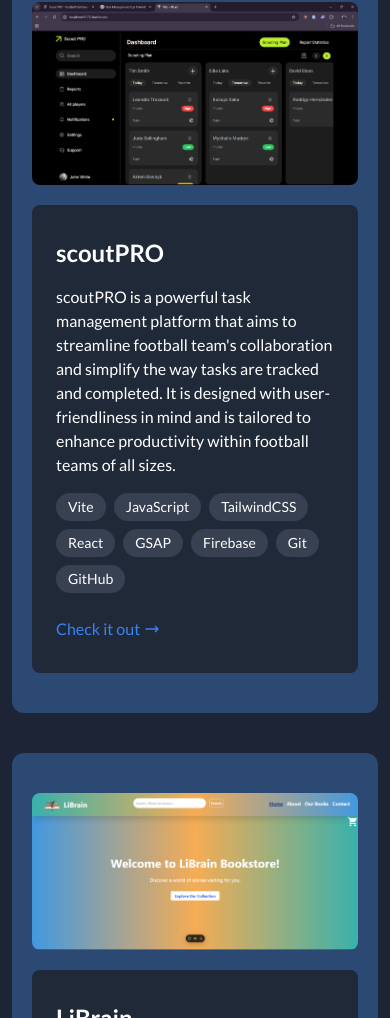
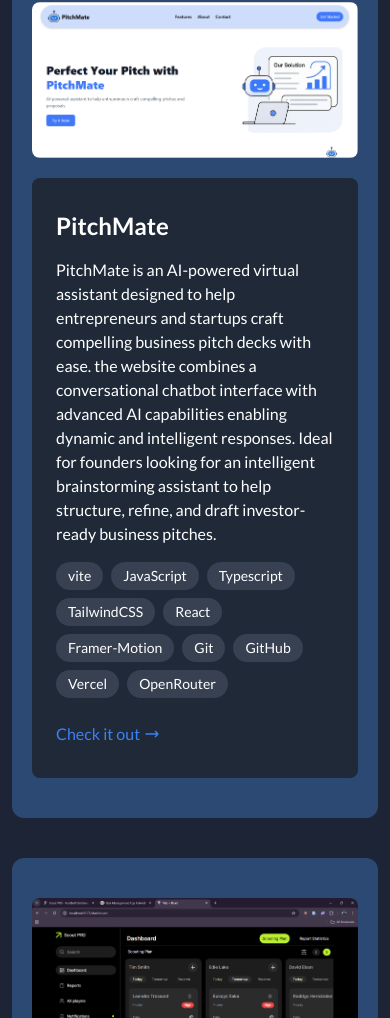
Before and after one commit to Ashes-code/wisdom-portfolio, a React (Vite) app: page / in a window 390 px wide. Shown: the part 6549-7567 px from the top of the page. Built offline with nearby package versions, Linux system fonts and the light colour scheme.

Commit message:
New project PitchMate added

```diff
--- a/src/projects.jsx
+++ b/src/projects.jsx
@@ -4,6 +4,7 @@ import bellefood from "./assets/belle-food.png";
 import librain from "./assets/librain.png";
 import emine from "./assets/e-mine.png";
 import chatroom from "./assets/chatroom.png";
+import pitchbot from "./assets/pitchbot.png";
 
 
 const Projects = () => {
@@ -99,6 +100,82 @@ const Projects = () => {
                 src={chatroom}
                 alt="Project preview"
                 title="Chatroom"
+                className="rounded-lg w-full h-full lg:w-[130rem] lg:h-[20rem] animate-two"
+              />
+            </a>
+          </div>
+        </motion.div>
+
+        <motion.div
+          initial= {{opacity: 0, y: 30}}
+          whileInView={{opacity: 1, y: 0 }}
+          transition={{ duration: 0.8 }}
+          viewport={{ once: true }}
+            className="flex flex-col-reverse lg:flex-row items-center justify-center bg-[#2b4973] py-10 rounded-xl my-10 px-5 project-card">
+          <div className="bg-gray-800 rounded-lg flex flex-col justify-center py-8 px-6 lg:mr-2 animate">
+            <h2 className="text-2xl font-bold mb-4">PitchMate</h2>
+            <motion.p initial= {{opacity: 0, y: 20}}
+              whileInView={{opacity: 1, y: 0 }}
+              transition={{ duration: 0.8 }}
+              viewport={{ once: true }} className="text-white mb-4">
+              PitchMate is an AI-powered virtual assistant designed to help entrepreneurs and startups craft compelling business pitch decks with ease. the website combines a conversational chatbot interface with advanced AI capabilities enabling dynamic and intelligent responses. Ideal for founders looking for an intelligent brainstorming assistant to help structure, refine, and draft investor-ready business pitches.</motion.p>
+            <motion.div initial= {{opacity: 0, y: 20}}
+              whileInView={{opacity: 1, y: 0 }}
+              transition={{ duration: 0.8 }}
+              viewport={{ once: true }} className="flex flex-wrap gap-2 mb-6">
+              {[
+                "vite",
+                "JavaScript",
+                "Typescript",
+                "TailwindCSS",
+                "React",
+                "Framer-Motion",
+                "Git",
+                "GitHub",
+                "Vercel",
+                "OpenRouter"
+              ].map((tech, index) => (
+                <span
+                  key={index}
+                  className="bg-gray-700 text-white px-3 py-1 text-sm rounded-full"
+                >
+                  {tech}
+                </span>
+              ))}
+            </motion.div>
+            <a
+              href="https://pitchbot.vercel.app/"
+              target="_blank"
+              rel="noopener noreferrer"
+              className="text-blue-500 hover:underline flex items-center"
+            >
+              <span>Check it out</span>
+              <svg
+                xmlns="http://www.w3.org/2000/svg"
+                fill="none"
+                viewBox="0 0 24 24"
+                strokeWidth="2"
+                stroke="currentColor"
+                className="w-4 h-4 ml-1"
+              >
+                <path
+                  strokeLinecap="round"
+                  strokeLinejoin="round"
+                  d="M17 8l4 4m0 0l-4 4m4-4H3"
+                />
+              </svg>
+            </a>
+          </div>
+          <div className="flex justify-end ml-0 lg:ml-2 mb-5 lg:mb-0">
+            <a
+              href="https://pitchbot.vercel.app"
+              target="_blank"
+              rel="noopener noreferrer"
+            >
+              <img
+                src={pitchbot}
+                alt="Project preview"
+                title="Pitchbot"
                 className="rounded-lg w-full h-full lg:w-[130rem] lg:h-[20rem] animate-two"
               />
             </a>
```
Also changed, not shown: src/assets/pitchbot.png (added).
